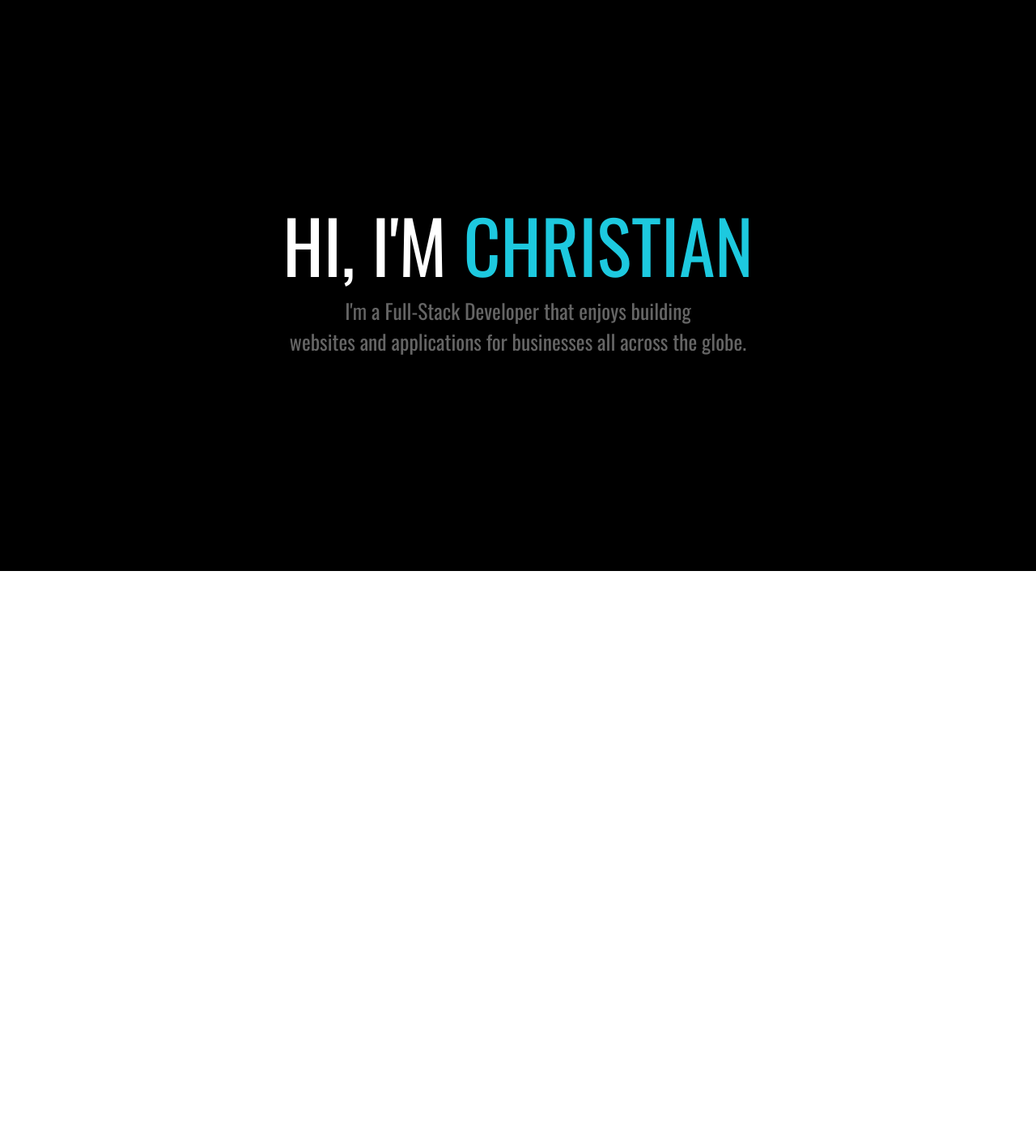
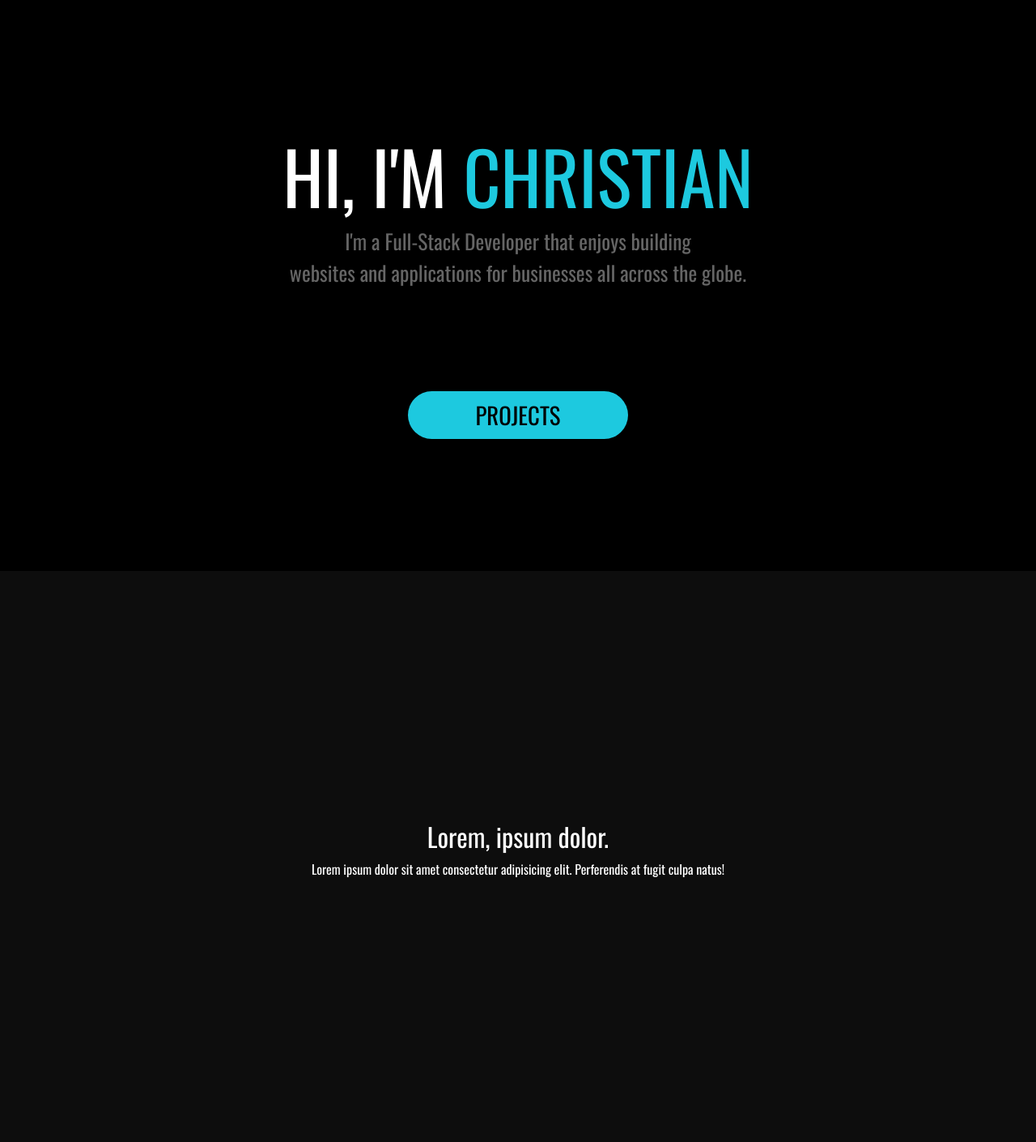
Before and after one commit to Turner-Christian/Portfolio, a Python web app: template flask_app/templates/index.html in a window 1280 px wide. Shown: the part 95-1505 px from the top of the page at 81% size. Run offline with Jinja, Linux system fonts and the light colour scheme; the template is opened without the code that fills it, so the values that code supplies are empty.

Commit message:
multiple changes

```diff
--- a/flask_app/styles/style.css
+++ b/flask_app/styles/style.css
@@ -15,7 +15,11 @@
 }
 
 #hamburger-nav {
+    font-size: 2rem;
 
+}
+#hamburger-nav li {
+    margin-top: 3rem;
 }
 
 body {
@@ -41,6 +45,8 @@ body {
 .header_name {
     font-size: 6.45vw;
     color: black;
+    cursor: default;
+
 }
 
 nav {
@@ -57,7 +63,6 @@ nav {
     transition: .3s;
 }
 
-
 #bg-1 {
     height: var(--section-height);
     background-color: #000000;
@@ -65,6 +70,7 @@ nav {
 
 #bg-1 h1 {
     font-size: 10vw;
+    cursor: default;
 }
 
 .span-name {
@@ -74,11 +80,34 @@ nav {
 #bg-1 p {
     font-size: 4vw;
     color: #656565;
+    cursor: default;
+}
+
+#home-to-projects {
+    font-size: 1.8rem;
+    margin-top: 8rem;
+}
+
+#home-to-projects button {
+    border: none;
+    color: black;
+    background-color: #1dc9df;
+    border-radius: 4rem;
+    padding: .5rem;
+    width: 17rem;
+    transition: .3s;
+}
+
+#home-to-projects button:hover {
+    transition: .3s;
+    width: 19rem;
+    color: white;
 }
 
 #bg-2 {
     height: var(--section-height);
     box-shadow: 0px 0px 72px 0px black;
+    background-color: #0d0d0d;
 }
 
 /* Small devices (landscape phones, 576px and up) */
--- a/flask_app/templates/index.html
+++ b/flask_app/templates/index.html
@@ -20,14 +20,15 @@
             <div class="nav-links">
                 <ul class="d-flex list-unstyled align-items-center gap-3"
                     style="font-size: 1.7rem; margin-right: 5rem; margin-bottom: 0;">
-                    <li><a class="text-decoration-none nav-hover" href="#">HOME</a></li>
+                    <li><a class="text-decoration-none nav-hover" href="#bg-1">HOME</a></li>
                     <li><a class="text-decoration-none nav-hover" href="#">ABOUT</a></li>
                     <li><a class="text-decoration-none nav-hover" href="#">PROJECTS</a></li>
                     <li><a class="text-decoration-none nav-hover" href="#">CONTACT</a></li>
                 </ul>
             </div>
         </nav>
-        <button id="ham-menu" class="btn btn-primary" type="button" data-bs-toggle="offcanvas" data-bs-target="#offcanvasRight">
+        <button id="ham-menu" class="btn btn-primary" type="button" data-bs-toggle="offcanvas"
+            data-bs-target="#offcanvasRight">
             <img id="hamburger" src="../styles/icons8-hamburger-50.png" alt="nav icon">
         </button>
         <div class="offcanvas offcanvas-end " tabindex="-1" id="offcanvasRight" aria-labelledby="offcanvasRightLabel">
@@ -35,9 +36,9 @@
                 <button type="button" class="btn-close text-reset text-end" data-bs-dismiss="offcanvas"
                     aria-label="Close"></button>
             </div>
-            <div class="offcanvas-body">
+            <div class="offcanvas-body d-flex align-items-center justify-content-center">
                 <ul id="hamburger-nav" class="d-flex flex-column list-unstyled align-items-center gap-3">
-                    <li><a class="text-decoration-none nav-hover" href="#">HOME</a></li>
+                    <li><a class="text-decoration-none nav-hover" href="#bg-1">HOME</a></li>
                     <li><a class="text-decoration-none nav-hover" href="#">ABOUT</a></li>
                     <li><a class="text-decoration-none nav-hover" href="#">PROJECTS</a></li>
                     <li><a class="text-decoration-none nav-hover" href="#">CONTACT</a></li>
@@ -48,12 +49,34 @@
     <section id="bg-1" class="d-flex align-items-center justify-content-center">
         <div>
             <h1 class="text-center text-white">HI, I'M <span class="span-name">CHRISTIAN</span></h1>
-            <p class="text-center">I'm a Full-Stack Developer that enjoys building <br> websites and applications for businesses all across the globe. </p>
+            <p class="text-center">I'm a Full-Stack Developer that enjoys building <br> websites and applications for
+                businesses all across the globe. </p>
+            <div id="home-to-projects" class="text-center">
+                <button>PROJECTS</button>
+            </div>
         </div>
     </section>
-    <section id="bg-2">
-
+    <section id="bg-2" class="d-flex align-items-center justify-content-center">
+        <div>
+            <h2 class="text-center text-white">Lorem, ipsum dolor.</h2>
+            <p class="text-white">Lorem ipsum dolor sit amet consectetur adipisicing elit. Perferendis at fugit culpa natus!</p>
+        </div>
     </section>
 </body>
-<script src="https://cdn.jsdelivr.net/npm/bootstrap@5.3.1/dist/js/bootstrap.bundle.min.js" integrity="sha384-HwwvtgBNo3bZJJLYd8oVXjrBZt8cqVSpeBNS5n7C8IVInixGAoxmnlMuBnhbgrkm" crossorigin="anonymous"></script>
+<script src="https://cdn.jsdelivr.net/npm/bootstrap@5.3.1/dist/js/bootstrap.bundle.min.js"
+    integrity="sha384-HwwvtgBNo3bZJJLYd8oVXjrBZt8cqVSpeBNS5n7C8IVInixGAoxmnlMuBnhbgrkm"
+    crossorigin="anonymous"></script>
+<script>
+    document.addEventListener('DOMContentLoaded', function () {
+        let offcanvas = new bootstrap.Offcanvas(document.getElementById('offcanvasRight'));
+        let links = document.querySelectorAll('#hamburger-nav a');
+
+        links.forEach(link => {
+            link.addEventListener('click', () => {
+                offcanvas.hide();
+            });
+        });
+    });
+</script>
+
 </html>
```
Also changed, not shown: flask_app/styles/github.png (added), flask_app/styles/linkedin.png (added).
